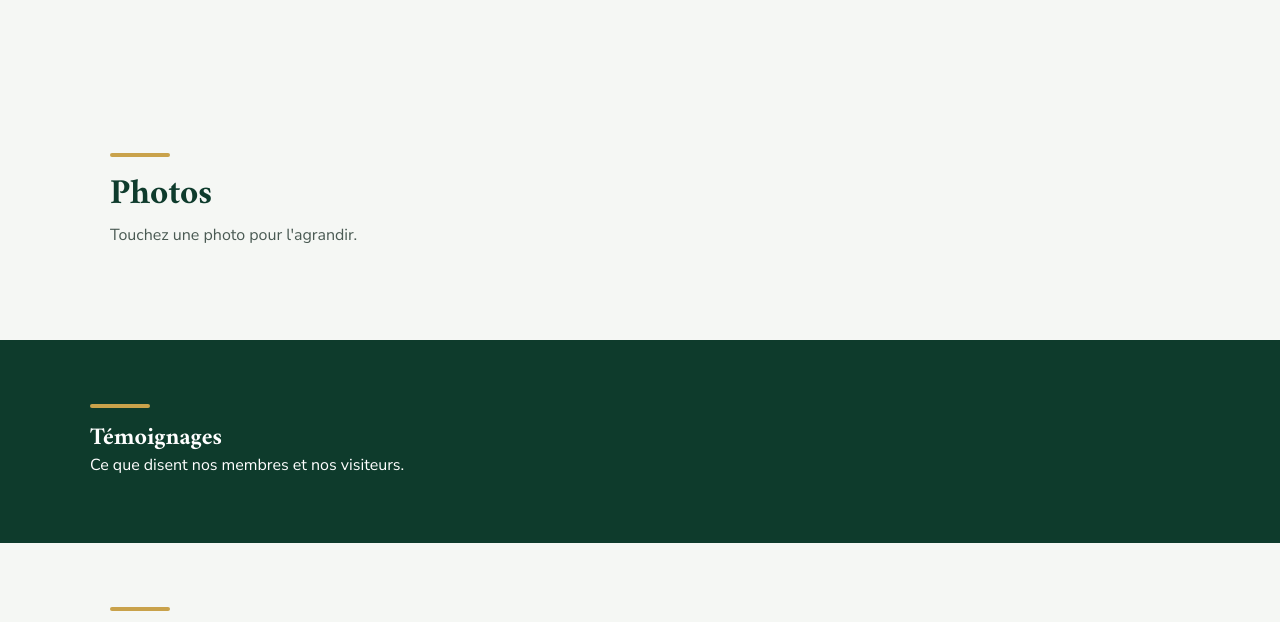
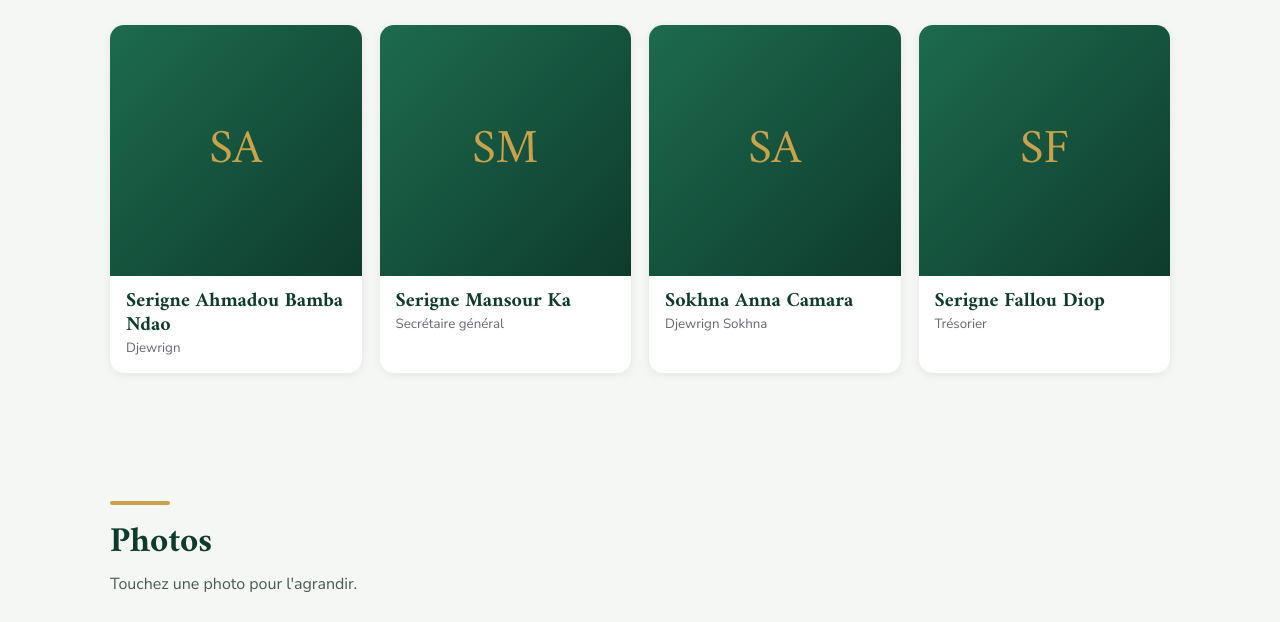
Before and after one commit to cheikhmoussadiopsarr-jpg/Dahira-Safinatoul-Amaan, a plain HTML site: page index.html in a window 1280 px wide. Shown: the part 748-1370 px from the top of the page. Drawn offline with Linux system fonts and the light colour scheme.

Commit message:
Update index.html

```diff
--- a/index.html
+++ b/index.html
@@ -184,10 +184,10 @@ const CONTACT = {
 // Responsables moraux et membres haut gradés
 // "photo" : laisse vide "" si tu n'as pas encore la photo (les initiales s'affichent)
 const RESPONSABLES = [
-  { nom: "Segñ Ahmadou Bamba Ndao ", role: "Djewrign ", : "" },
-  { nom: "Segñ Mansour Ka",      role: "Secretaire General", photo: "" },
-  { nom: "Soxna Anna Camara",      role: "Djewrign Soxna Yi", photo: "" },
-  { nom: "Segn Fallou Diop",      role: "Trésorier", photo: "" }
+  { nom: "Serigne Ahmadou Bamba Ndao", role: "Djewrign", photo: "" },
+  { nom: "Serigne Mansour Ka", role: "Secrétaire général", photo: "" },
+  { nom: "Sokhna Anna Camara", role: "Djewrign Sokhna", photo: "" },
+  { nom: "Serigne Fallou Diop", role: "Trésorier", photo: "" }
 ];
 
 // Photos : mets tes fichiers dans le dossier "images"
```
